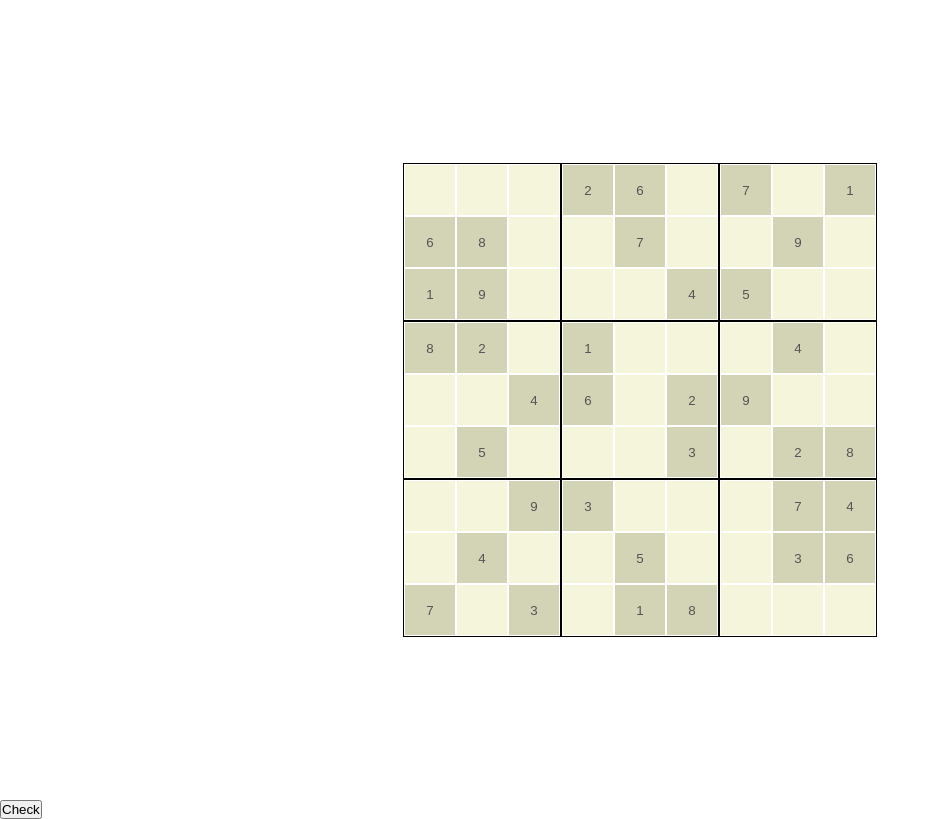
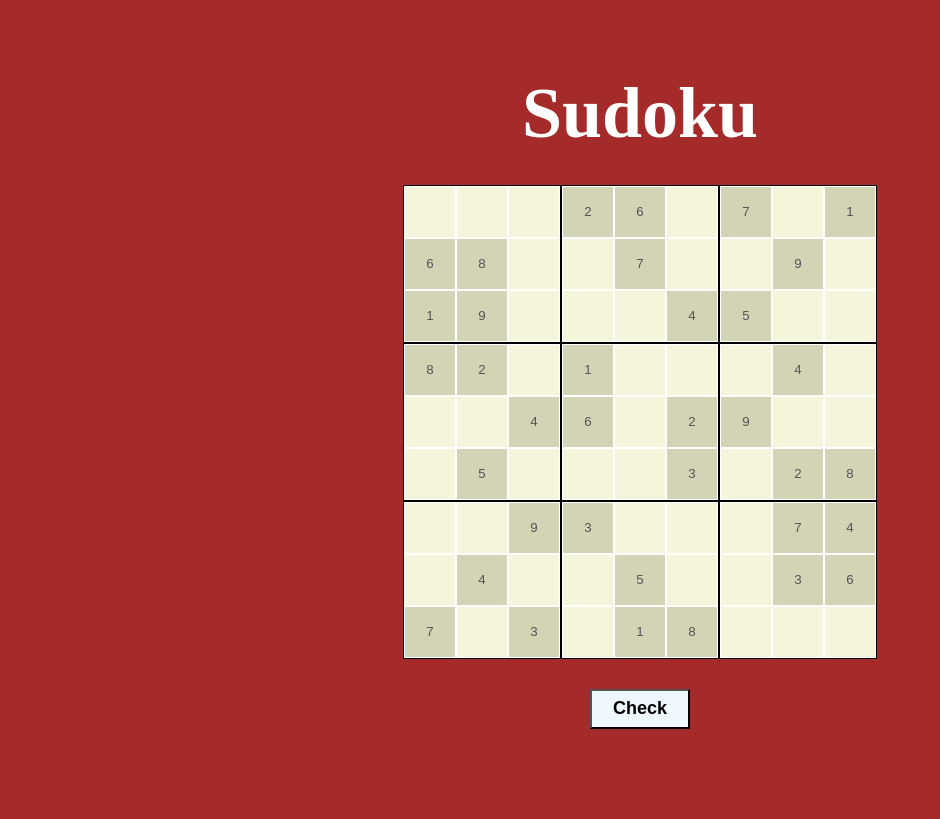
Before and after one commit to aayushraina3/sudoku, a plain HTML site: page index.html in a window 1280 px wide. Shown: the whole page, without its empty margins (0-940 px from the left). Drawn offline with Linux system fonts and the light colour scheme.

Commit message:
ui changes | heading | check btn

```diff
--- a/index.html
+++ b/index.html
@@ -8,6 +8,8 @@
     <title>Document</title>
 </head>
 <body>
+<div class="wrapper">
+    <div class="heading">Sudoku</div>
     <div class="sudoku-board">
         <!--row 1-->
         <div class="board-row">
@@ -172,7 +174,10 @@
             </div>
         </div>
     </div>
-    <div><button onclick="solve()">Check</button></div>
-    <script src="script.js"></script>
+    <div class="btn-div">
+        <button class="check-btn" onclick="solve()">Check</button>
+    </div>
+</div>
+<script src="script.js"></script>
 </body>
 </html>
--- a/script.js
+++ b/script.js
@@ -45,7 +45,13 @@ function solve(){
     createPlayerBoard();
 
     setTimeout(function(){
-        if(JSON.stringify(playerBoard) == JSON.stringify(gameBoard)) console.log('correct');
+        if(JSON.stringify(playerBoard) == JSON.stringify(gameBoard)){
+            console.log('correct');
+            alert('correct');
+        }else{
+            console.log('incorrect');
+            alert('incorrect');
+        }
     },500)
 }
 
--- a/style.css
+++ b/style.css
@@ -7,8 +7,27 @@ html, body{
     height: 100%;
 }
 
+body{
+    /* background-image: url(./images/bg.jpg); */
+    background-color:brown;
+}
+
+.heading{
+    color: white;
+    font-size: 72px;
+    font-weight: bold;
+    margin-bottom: 30px;
+}
+
+.wrapper{
+    height: 100%;
+    display: flex;
+    flex-direction: column;
+    align-items: center;
+    justify-content: center;
+}
+
 .sudoku-board{
-    height: 100%;
     display: flex;
     flex-direction: column;
     justify-content: center;
@@ -50,3 +69,35 @@ html, body{
 .board-cell-input:focus{
     outline: none;
 }
+
+.btn-div{
+    margin-top: 30px;
+}
+
+.check-btn{
+    width: 100px;
+    height: 40px;
+    font-weight: bold;
+    font-size: 18px;
+    background-color: aliceblue;
+}
+
+.check-btn:hover{
+    background-color: slategray;
+}
+
+@media screen and (max-width: 480px){
+    .board-cell{
+        width: 36px;
+        height: 36px;
+        border: 1px solid white;
+    }
+}
+
+@media screen and (max-width: 390px){
+    .board-cell{
+        width: 30px;
+        height: 30px;
+        border: 1px solid white;
+    }
+}
```
Also changed, not shown: 1 other file.
